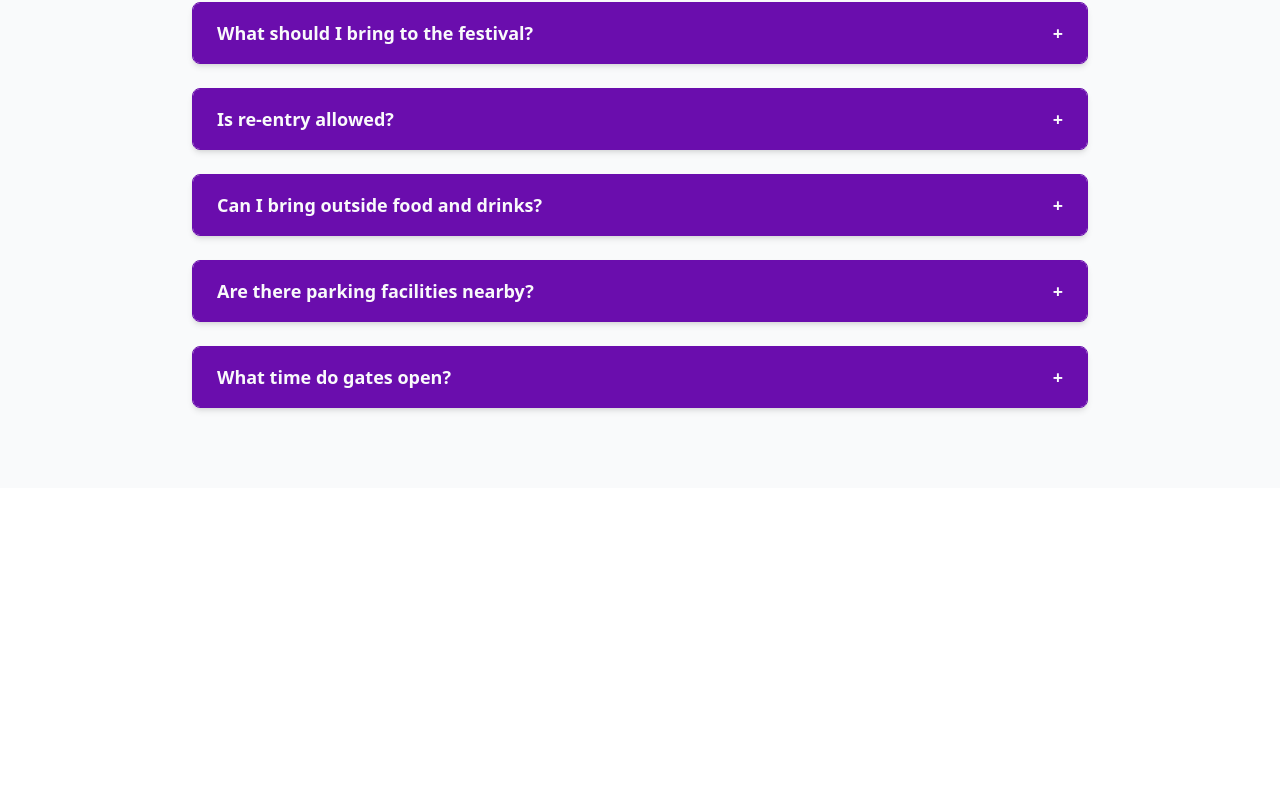
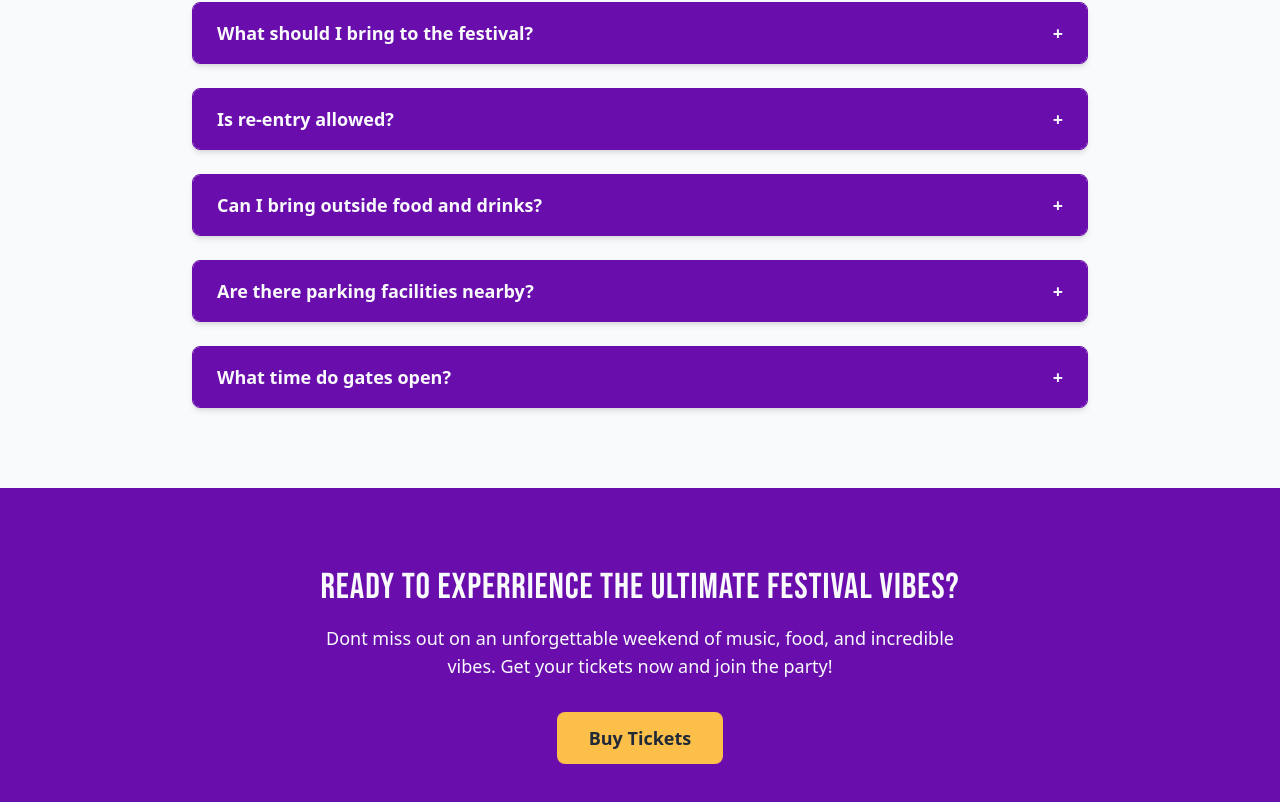
Before and after one commit to Parrasite9/tt-musicFestival, a React (Vite) app: page / in a window 1280 px wide. Shown: the part 4908-5710 px from the top of the page. Before the commit the page ends 5396 px from the top, so only its background shows below. Built offline with nearby package versions, Linux system fonts and the light colour scheme.

Commit message:
CTA has been created near the footer

```diff
--- a/src/App.jsx
+++ b/src/App.jsx
@@ -9,6 +9,7 @@ import ContactSection from './Components/ContactSection'
 import SponsorsSection from './Components/SponsorsSection'
 import LocationSection from './Components/LocationSection'
 import FAQSection from './Components/FAQSection'
+import CallToAction from './Components/CallToAction'
 
 function App() {
   return (
@@ -23,6 +24,7 @@ function App() {
       <SponsorsSection />
       <LocationSection />
       <FAQSection />
+      <CallToAction />
     </div>
   )
 }
--- /dev/null
+++ b/src/Components/CallToAction.jsx
@@ -0,0 +1,18 @@
+import React from 'react'
+
+function CallToAction() {
+  return (
+    <section className='py-20 px-8 bg-myPurple text-myLight text-center'>
+      <h2 className='text-4xl font-headline mb-4 tracking-wide'>Ready to Experrience the Ultimate Festival Vibes?</h2>
+      <p className='text-lg mb-8 max-w-2xl mx-auto'>Dont miss out on an unforgettable weekend of music, food, and incredible vibes. Get your tickets now and join the party!</p>
+      <a
+        href="#tickets"
+        className='inline-block bg-myGold text-myDark py-3 px-8 rounded-lg text-lg font-semibold hover:bg-yellow-400 transition-colors'
+      >
+        Buy Tickets
+      </a>
+    </section>
+  )
+}
+
+export default CallToAction
```
